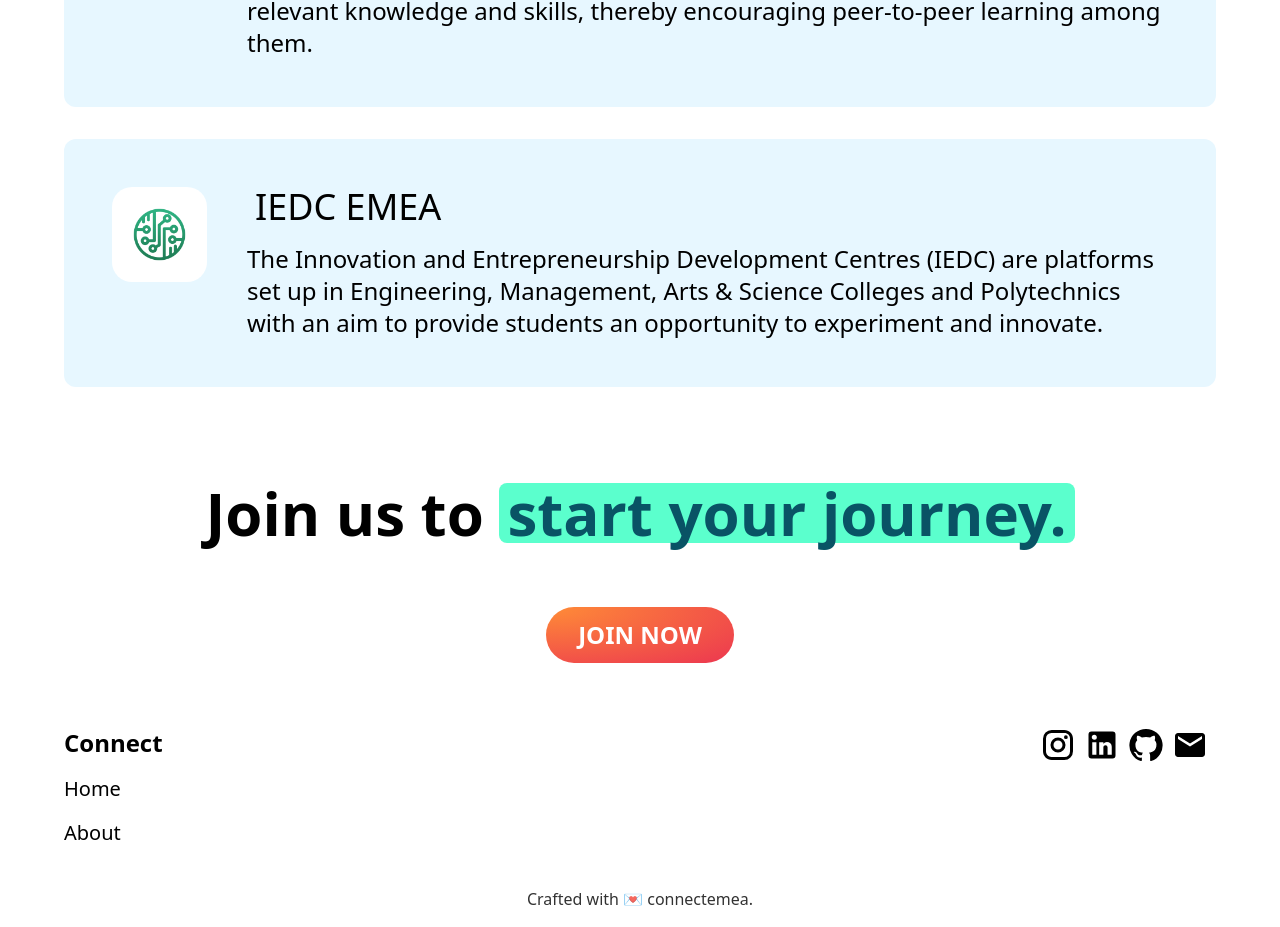
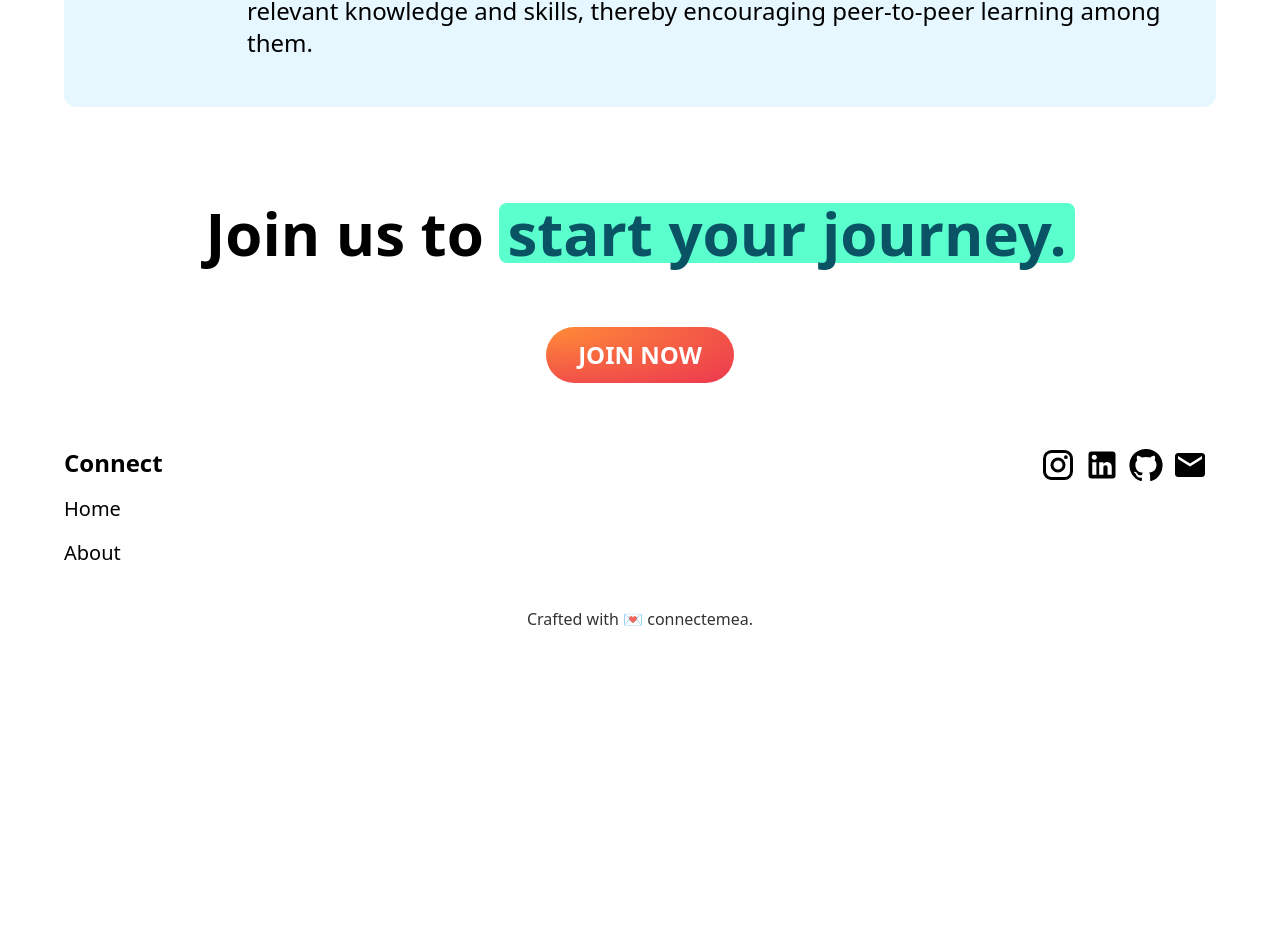
Before and after one commit to connectemea/connectemea, a React (Create React App) app: page /#/ in a window 1280 px wide. Shown: the part 2275-3202 px from the top of the page. After the commit the page ends 2922 px from the top, so only its background shows below. Built offline with nearby package versions, Linux system fonts and the light colour scheme.

Commit message:
chore: remove IEDC community and assets

```diff
--- a/src/assets/index.ts
+++ b/src/assets/index.ts
@@ -1,5 +1,4 @@
 export { default as Logo } from "./logo.svg";
 export { default as Tinkerhub } from "./tinkerhubLogo.png";
 export { default as SheHike } from "./SheHikeLogo.png";
-export { default as Iedc } from "./iedcLogo.png";
 export {default as Core} from "./coreImg.jpeg";
--- a/src/pages/Home/components/Communities.tsx
+++ b/src/pages/Home/components/Communities.tsx
@@ -1,5 +1,5 @@
 import { Title, Content, ContentWrapper } from "../../../components/common";
-import { Tinkerhub, SheHike, Iedc } from "../../../assets";
+import { Tinkerhub, SheHike } from "../../../assets";
 
 interface CommunityCardProps {
   title: string;
@@ -46,11 +46,6 @@ const Communities = () => {
         and skills, thereby encouraging peer-to-peer learning among them."
         image={SheHike}
       />
-      <CommunityCard
-        title="IEDC EMEA"
-        body="The Innovation and Entrepreneurship Development Centres (IEDC) are platforms set up in Engineering, Management, Arts & Science Colleges and Polytechnics with an aim to provide students an opportunity to experiment and innovate."
-        image={Iedc}
-      />
     </ContentWrapper>
   );
 };
```
Also changed, not shown: src/assets/iedcLogo.png (deleted).
